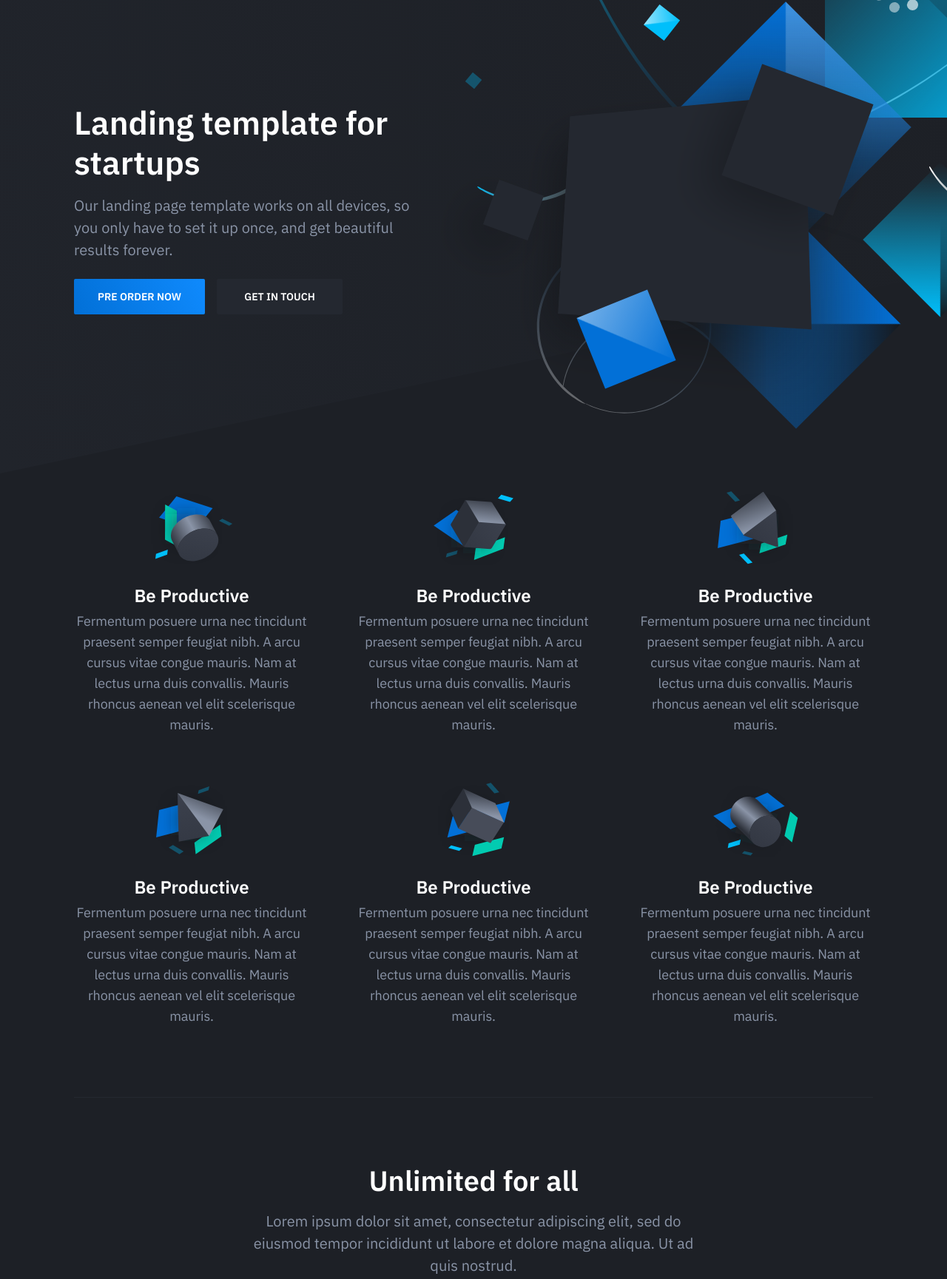
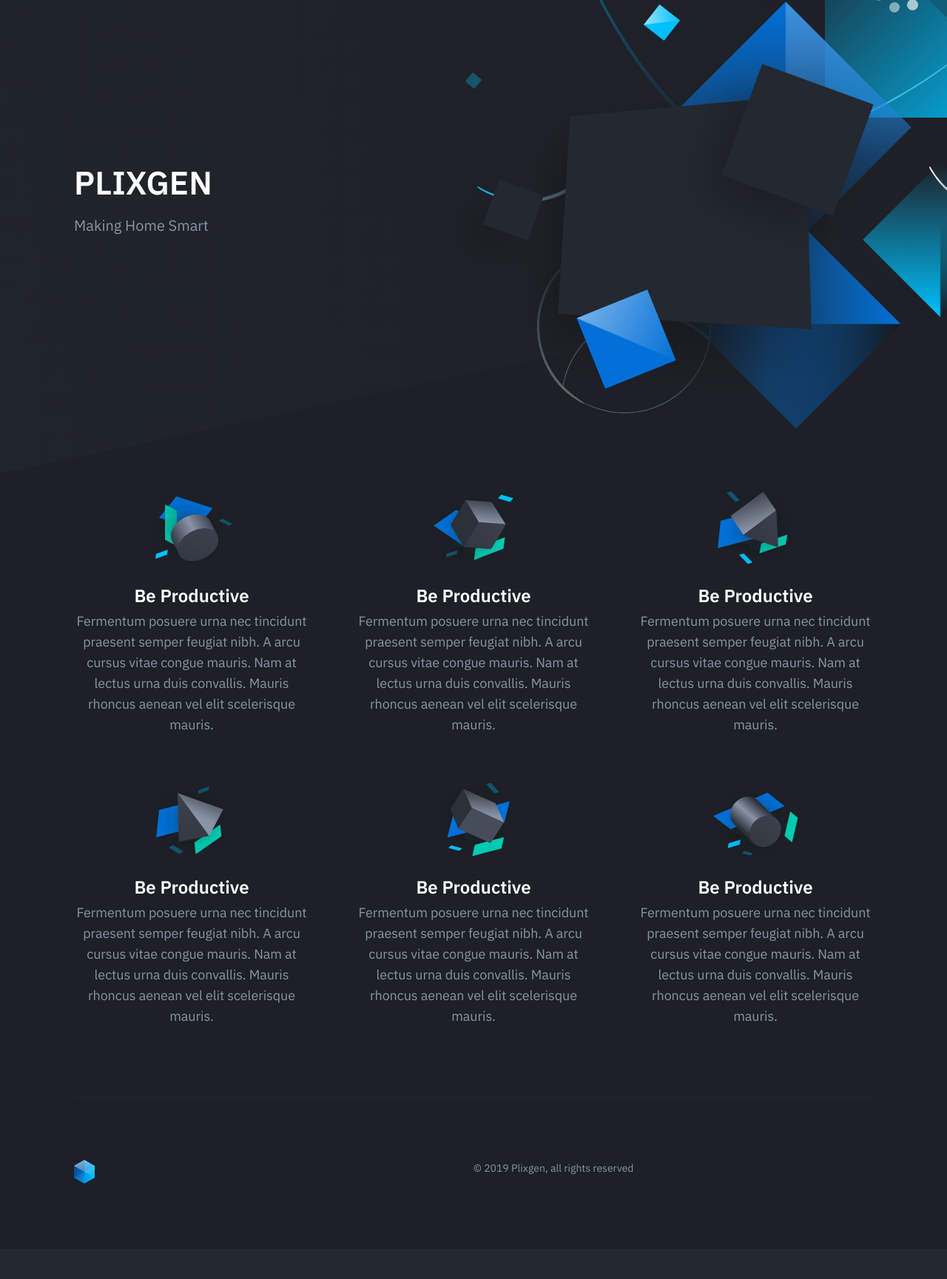
Before and after one commit to plixgen-labs/webpage, a plain HTML site: page index.html in a window 1280 px wide. Shown: the part 60-1789 px from the top of the page at 74% size. After the commit the page ends 1748 px from the top, so only its background shows below. Drawn offline with nearby package versions, Linux system fonts and the light colour scheme.

Commit message:
modified initial page

```diff
--- a/index.html
+++ b/index.html
@@ -18,7 +18,8 @@
                     <div class="brand header-brand">
                         <h1 class="m-0">
 							<a href="#">
-								<img class="header-logo-image" src="dist/images/logo.svg" alt="Logo">
+								<!-- Plixgen -->
+                                <img class="header-logo-image" src="dist/images/logo.svg" alt="Logo">
                             </a>
                         </h1>
                     </div>
@@ -31,9 +32,9 @@
                 <div class="container">
                     <div class="hero-inner">
 						<div class="hero-copy">
-	                        <h1 class="hero-title mt-0">Landing template for startups</h1>
-	                        <p class="hero-paragraph">Our landing page template works on all devices, so you only have to set it up once, and get beautiful results forever.</p>
-	                        <div class="hero-cta"><a class="button button-primary" href="#">Pre order now</a><a class="button" href="#">Get in touch</a></div>
+	                        <h1 class="hero-title mt-0">PLIXGEN</h1>
+	                        <p class="hero-paragraph">Making Home Smart</p>
+	                        <!-- <div class="hero-cta"><a class="button button-primary" href="#">Pre order now</a><a class="button" href="#">Get in touch</a></div> -->
 						</div>
 						<div class="hero-figure anime-element">
 							<svg class="placeholder" width="528" height="396" viewBox="0 0 528 396">
@@ -117,7 +118,7 @@
                 </div>
             </section>
 
-            <section class="pricing section">
+            <!-- <section class="pricing section">
                 <div class="container-sm">
                     <div class="pricing-inner section-inner">
                         <div class="pricing-header text-center">
@@ -155,9 +156,9 @@
                         </div>
                     </div>
                 </div>
-            </section>
+            </section> -->
 
-			<section class="cta section">
+			<!-- <section class="cta section">
 				<div class="container">
 					<div class="cta-inner section-inner">
 						<h3 class="section-title mt-0">Still not convinced on buying?</h3>
@@ -166,7 +167,7 @@
 						</div>
 					</div>
 				</div>
-			</section>
+			</section> -->
         </main>
 
         <footer class="site-footer">
@@ -177,7 +178,7 @@
 							<img class="header-logo-image" src="dist/images/logo.svg" alt="Logo">
 						</a>
                     </div>
-                    <ul class="footer-links list-reset">
+                    <!-- <ul class="footer-links list-reset">
                         <li>
                             <a href="#">Contact</a>
                         </li>
@@ -190,8 +191,8 @@
                         <li>
                             <a href="#">Support</a>
                         </li>
-                    </ul>
-                    <ul class="footer-social-links list-reset">
+                    </ul> -->
+                    <!-- <ul class="footer-social-links list-reset">
                         <li>
                             <a href="#">
                                 <span class="screen-reader-text">Facebook</span>
@@ -216,8 +217,8 @@
                                 </svg>
                             </a>
                         </li>
-                    </ul>
-                    <div class="footer-copyright">&copy; 2019 Solid, all rights reserved</div>
+                    </ul> -->
+                    <div class="footer-copyright">&copy; 2019 Plixgen, all rights reserved</div>
                 </div>
             </div>
         </footer>
```
